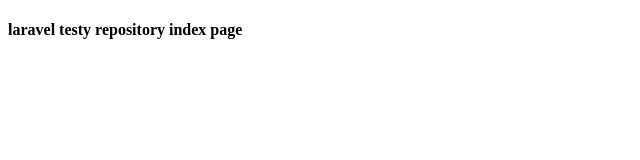
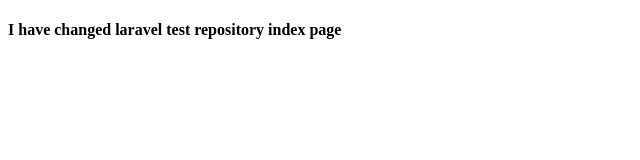
Before and after one commit to munna2030/MyApp, a plain HTML site: page index.html in a window 1280 px wide. Shown: the whole page, without its empty margins (0-640 px from the left). Drawn offline with Linux system fonts and the light colour scheme.

Commit message:
add I have cahnged text in index.html file

```diff
--- a/index.html
+++ b/index.html
@@ -6,6 +6,6 @@
     <title>laravel test</title>
   </head>
   <body>
-    <h4>laravel testy repository index page</h4>
+    <h4>I have changed laravel test repository index page</h4>
   </body>
 </html>
```
